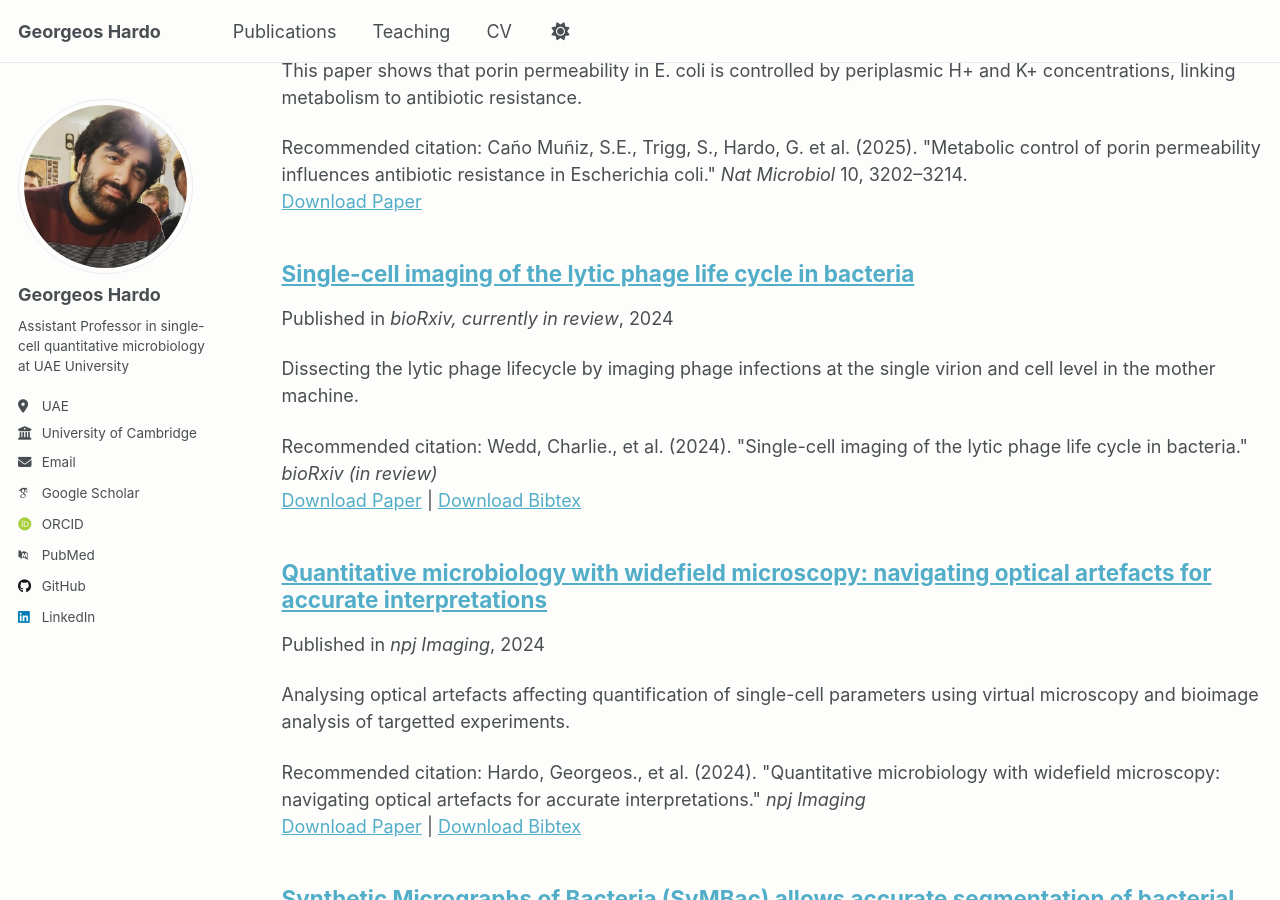
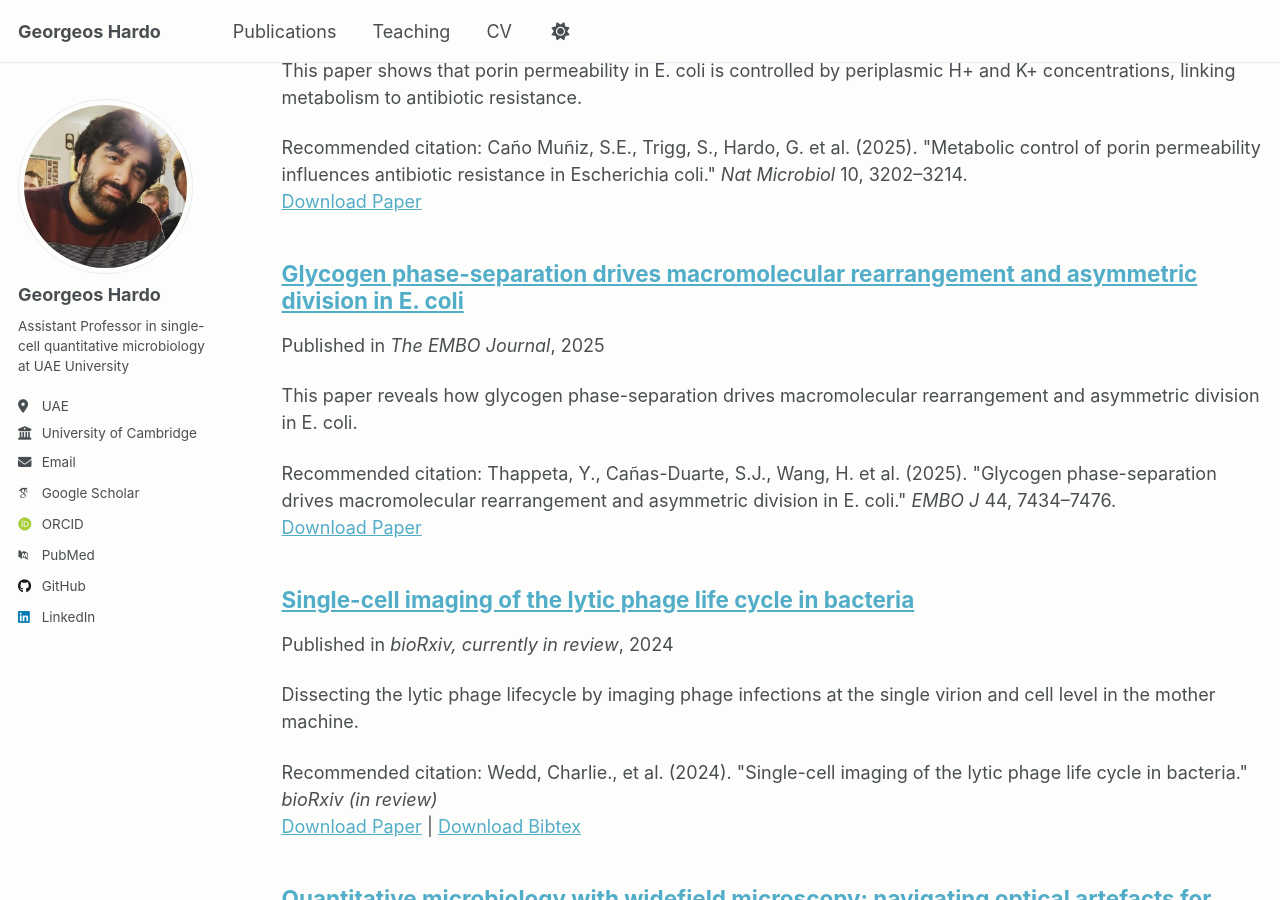
Before and after one commit to georgeoshardo/georgeoshardo.github.io, a Jekyll site: the page built from _pages/publications.html, in a window 1280 px wide and 900 px high, scrolled down 370 px. Built offline with Jekyll 4.4.1, drawn with Linux system fonts in a browser that asks for light colours; some web fonts are replaced.

Commit message:
Add EMBO J paper

```diff
--- a/_data/cv.json
+++ b/_data/cv.json
@@ -130,6 +130,13 @@
       "summary": "Using single-cell imaging, this paper shows that porin permeability in E. coli is controlled by periplasmic H+ and K+ concentrations. This metabolic control explains ciprofloxacin resistance in lipid-catabolising bacteria and identifies Kch as a therapeutic target."
     },
     {
+      "name": "Glycogen phase-separation drives macromolecular rearrangement and asymmetric division in E. coli",
+      "publisher": "The EMBO Journal",
+      "releaseDate": "2025-11-03",
+      "website": "https://doi.org/10.1038/s44318-025-00621-y",
+      "summary": "Using quantitative cell imaging, it is shown that glycogen accumulation at the old cell pole causes asymmetric nucleoid positioning and cell division during nutrient limitation. Glycogen phase-separates into soft condensates, allowing cells to store glucose reserves without affecting perceived cytoplasmic space."
+    },
+    {
       "name": "Single-cell imaging of the lytic phage life cycle in bacteria",
       "publisher": "bioRxiv - currently in review in Cell Systems",
       "releaseDate": "2024-10-22",
--- /dev/null
+++ b/_publications/2025-11-03-glycogen-phase-separation.md
@@ -0,0 +1,15 @@
+---
+title: "Glycogen phase-separation drives macromolecular rearrangement and asymmetric division in E. coli"
+collection: publications
+category: manuscripts
+permalink: /publication/2025-11-03-glycogen-phase-separation
+excerpt: 'This paper reveals how glycogen phase-separation drives macromolecular rearrangement and asymmetric division in E. coli.'
+date: 2025-11-03
+venue: 'The EMBO Journal'
+paperurl: 'https://doi.org/10.1038/s44318-025-00621-y'
+citation: 'Thappeta, Y., Cañas-Duarte, S.J., Wang, H. et al. (2025). &quot;Glycogen phase-separation drives macromolecular rearrangement and asymmetric division in E. coli.&quot; <i>EMBO J</i> 44, 7434–7476.'
+---
+
+## Abstract
+
+Bacteria often experience nutrient limitation. While the exponential and stationary growth phases have been characterized in the model bacterium Escherichia coli, little is known about what happens inside individual cells during the transition between these two phases. Through quantitative cell imaging, we found that the positions of nucleoids and cell division sites become increasingly asymmetric during the transition phase. These asymmetries were accompanied by an asymmetric reorganization of protein, ribosome, and RNA probes in the cytoplasm. Results from live-cell imaging experiments, complemented with genetic and 13C whole-cell nuclear magnetic resonance spectroscopy studies, show that preferential accumulation of the storage polymer glycogen at the old cell pole leads to the observed rearrangements and asymmetric divisions. Live-cell atomic force microscopy analysis, combined with in vitro biochemical experiments, suggests that these phenotypes are due to the propensity of glycogen to phase-separate into soft condensates in the crowded cytoplasm. Glycogen-associated differences in cell sizes between strains and future daughter cells suggest that glycogen phase-separation allows cells to store large glucose reserves that are not perceived by the cell as cytoplasmic space.
```
